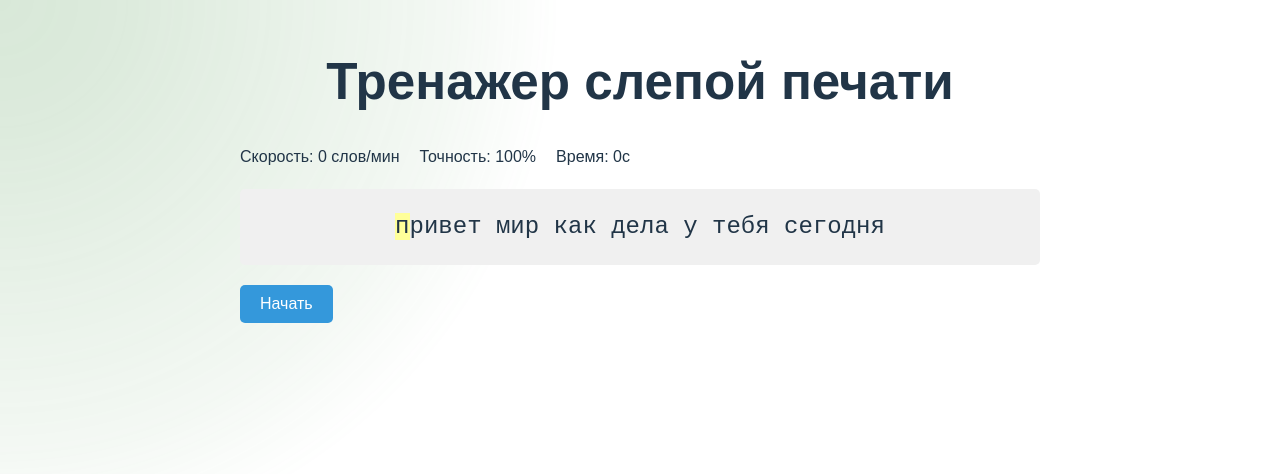
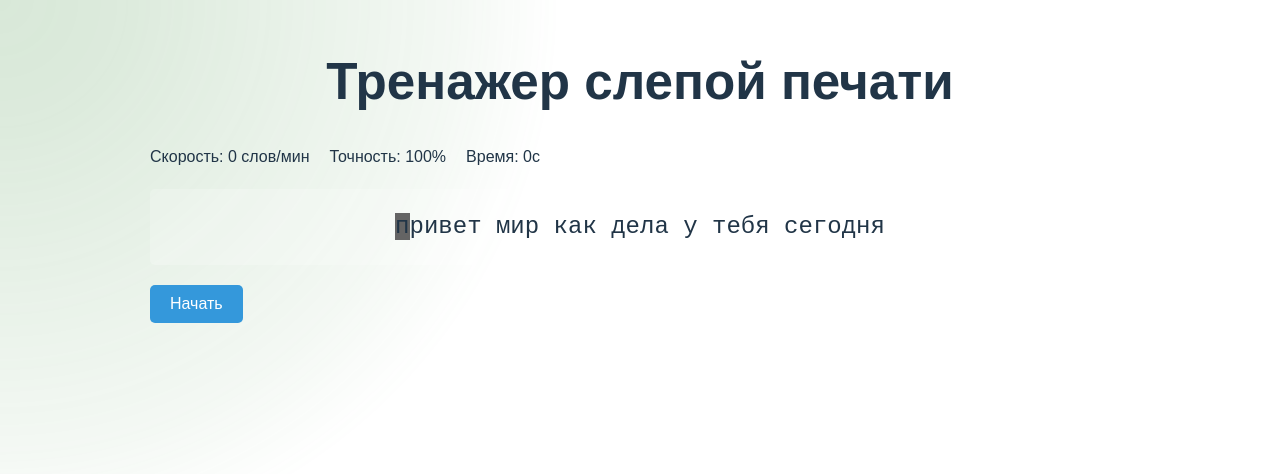
Before and after one commit to IlyaKrapivnoy/blind-typing-app, a Vue app: page /lesson/1 in a window 1280 px wide. Shown: the top 474 px of the page. Built offline with nearby package versions, Linux system fonts and the light colour scheme.

Commit message:
fix: change styles

```diff
--- a/src/components/TypingArea.vue
+++ b/src/components/TypingArea.vue
@@ -159,7 +159,7 @@ export default {
 
 <style scoped>
 .typing-trainer {
-  max-width: 800px;
+  max-width: 980px;
   margin: 0 auto;
   padding: 20px;
   font-family: Arial, sans-serif;
@@ -172,7 +172,7 @@ export default {
 }
 
 .text-container {
-  background: #f0f0f0;
+  background: rgba(255, 255, 255, 0.2);
   padding: 20px;
   border-radius: 5px;
   margin: 20px 0;
@@ -186,15 +186,15 @@ export default {
 }
 
 .current {
-  background: #ffff99;
+  background: #646464;
 }
 
 .correct {
-  color: #2ecc71;
+  color: #3CB371;
 }
 
 .incorrect {
-  color: #e74c3c;
+  color: #CD5C5C;
   text-decoration: underline;
 }
 
```
